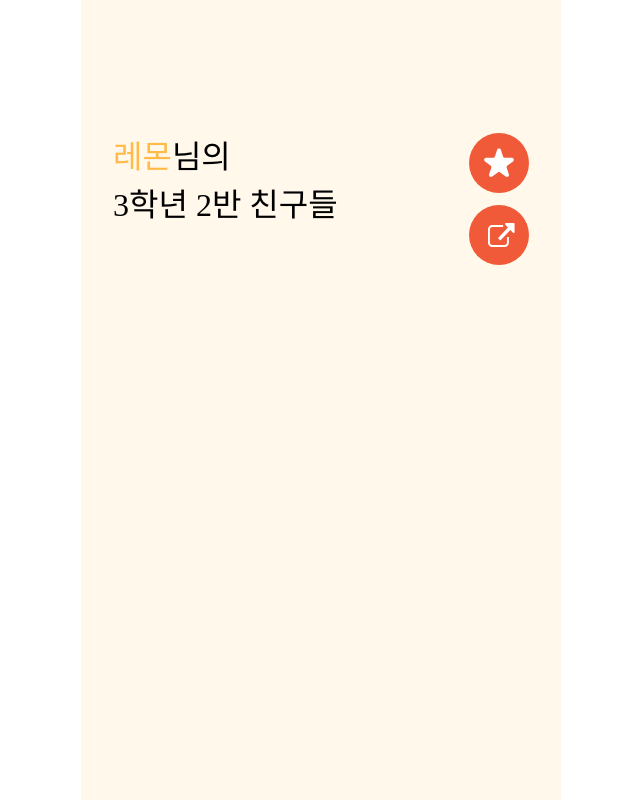
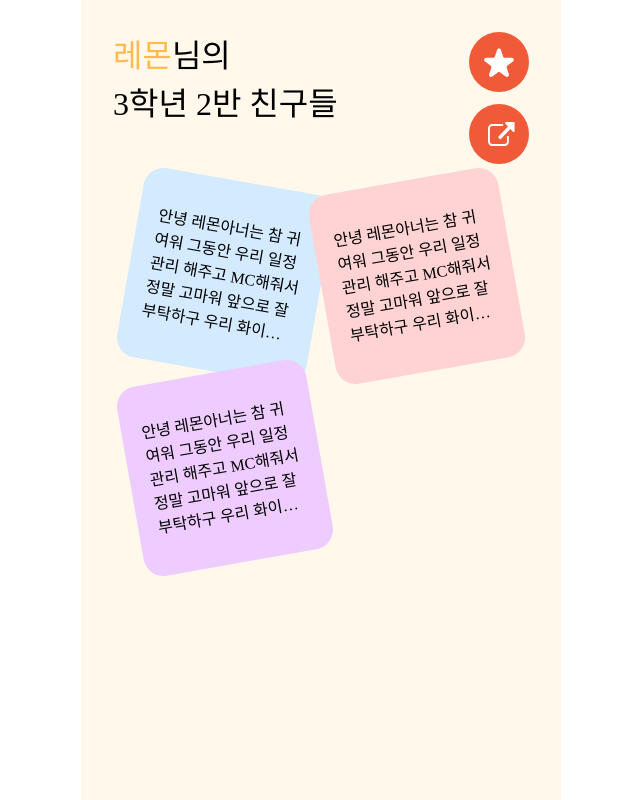
Before and after one commit to memory-makers/rolling-paper, a React (Vite) app: page /rollingpaper in a window 1280 px wide. Shown: the whole page, without its empty margins (319-959 px from the left). Built offline with nearby package versions, Linux system fonts and the light colour scheme; a web font is replaced by a local one.

Commit message:
#7 feat: 롤링페이퍼 카드, 레이아웃

```diff
--- a/package.json
+++ b/package.json
@@ -11,6 +11,7 @@
   },
   "dependencies": {
     "axios": "^0.27.2",
+    "classnames": "^2.3.1",
     "react": "^18.2.0",
     "react-dom": "^18.2.0",
     "react-router-dom": "^6.3.0",
--- /dev/null
+++ b/src/components/rollingpaper/Card.tsx
@@ -0,0 +1,27 @@
+import CardType from '@/utils/rollingPaper/Card.type'
+import React from 'react'
+import colors from '@/styles/colors.scss'
+import styles from './rollingpaper.module.scss'
+import fonts from '@/styles/core/_typography.scss'
+import classNames from 'classnames'
+interface CardProps {
+  card: CardType
+  index: number
+  handleClick: () => void
+}
+
+const Card = ({ index, card, handleClick }: CardProps) => {
+  const rotate = index % 3 && index % 4 ? 'rotate(-10deg)' : 'rotate(10deg)'
+  console.log(styles)
+  return (
+    <div
+      className={classNames(styles.card, styles[card.background], styles[card.font])}
+      style={{ transform: rotate }}
+      onClick={handleClick}
+    >
+      <div>{card.content}</div>
+    </div>
+  )
+}
+
+export default Card
--- /dev/null
+++ b/src/components/rollingpaper/Content.tsx
@@ -0,0 +1,20 @@
+import cardDummy from '@/utils/rollingPaper/cardDummy'
+import React from 'react'
+import Card from './Card'
+import styles from './rollingpaper.module.scss'
+interface ContentProps {
+  handleClick: (index: number) => void
+}
+
+const Content = ({ handleClick }: ContentProps) => {
+  return (
+    <div className={styles.content}>
+      {Object.keys(cardDummy).map((key, index) => {
+        const card = cardDummy[key]
+        return <Card index={index} key={key} card={card} handleClick={() => handleClick(index)} />
+      })}
+    </div>
+  )
+}
+
+export default Content
--- /dev/null
+++ b/src/components/rollingpaper/rollingpaper.module.scss
@@ -0,0 +1,41 @@
+@use '@/styles/colors.scss' as colors;
+@use '@/styles/core/_typography.scss' as txt;
+.content {
+  display: grid;
+  grid-template-columns: repeat(2, 1fr);
+  margin: 0 auto;
+  padding: 16px;
+}
+
+.card {
+  font-size: 16px;
+  box-sizing: border-box;
+  padding: 20px;
+  width: 100%;
+  min-width: 160px;
+  min-height: 160px;
+  aspect-ratio: 1 / 1;
+  display: flex;
+  align-items: center;
+  justify-content: center;
+  div {
+    width: 100%;
+    overflow: hidden;
+    text-overflow: ellipsis;
+    display: -webkit-box;
+    -webkit-line-clamp: 5;
+    -webkit-box-orient: vertical;
+    word-wrap: break-word;
+  }
+  border-radius: 20px;
+  @each $colorKey, $colorValue in colors.$colorMap {
+    &.#{$colorKey} {
+      background-color: $colorValue;
+    }
+  }
+  @each $fontKey, $fontValue in txt.$fontFamilyMap {
+    &.#{$fontKey} {
+      font-family: $fontValue;
+    }
+  }
+}
--- a/src/pages/RollingPaper.tsx
+++ b/src/pages/RollingPaper.tsx
@@ -1,5 +1,6 @@
 import Header from '@/components/layout/Header'
 import Buttons from '@/components/rollingpaper/Buttons'
+import Content from '@/components/rollingpaper/Content'
 import cardDummy from '@/utils/rollingPaper/dummy'
 import React, { useCallback, useState } from 'react'
 import { useParams } from 'react-router-dom'
@@ -40,8 +41,7 @@ const RollingPaper = () => {
       <Header text={rollingpaperName} type="title-button">
         <Buttons isModifyMode={isModifyMode} isCardDetailVisible={isCardDetailVisible} />
       </Header>
-      <div className="content"></div>
-      <div></div>
+      <Content handleClick={handleClick} />
     </>
   )
 }
--- a/src/styles/colors.scss
+++ b/src/styles/colors.scss
@@ -31,3 +31,47 @@ $modalLabel: #787878;
 // etc
 $kakao: #fee500;
 $white: #ffff;
+
+$colorMap: (
+  'cardRed': $cardRed,
+  'cardBlue': $cardBlue,
+  'cardGreen': $cardGreen,
+  'cardPurple': $cardPurple,
+  'cardYellow': $cardYellow,
+  'cardBeige': $cardBeige,
+  'cardWhite': $cardWhite,
+  'textRed': $textRed,
+  'textBlue': $textBlue,
+  'textGreen': $textGreen,
+  'textPurple': $textPurple,
+  'textYellow': $textYellow,
+  'mainBg': $mainBg,
+  'point': $point,
+  'subPoint': $subPoint,
+  'pointLow': $pointLow,
+  'grayMid': $grayMid,
+  'grayLow': $grayLow,
+  'darkBg': $darkBg
+);
+
+// :export {
+//   cardRed: $cardRed;
+//   cardBlue: $cardBlue;
+//   cardGreen: $cardGreen;
+//   cardPurple: $cardPurple;
+//   cardYellow: $cardYellow;
+//   cardBeige: $cardBeige;
+//   cardWhite: $cardWhite;
+//   textRed: $textRed;
+//   textBlue: $textBlue;
+//   textGreen: $textGreen;
+//   textPurple: $textPurple;
+//   textYellow: $textYellow;
+//   mainBg: $mainBg;
+//   point: $point;
+//   subPoint: $subPoint;
+//   pointLow: $pointLow;
+//   grayMid: $grayMid;
+//   grayLow: $grayLow;
+//   darkBg: $darkBg;
+// }
--- a/src/styles/layout/_layout.scss
+++ b/src/styles/layout/_layout.scss
@@ -5,7 +5,6 @@
   position: relative;
   display: flex;
   flex-direction: column;
-  justify-content: space-around;
   align-items: center;
   margin: 0 auto;
   max-width: 480px;
--- a/src/utils/rollingPaper/Card.type.ts
+++ b/src/utils/rollingPaper/Card.type.ts
@@ -1,6 +1,6 @@
-interface Card {
+interface CardType {
   content: string
   background: string
   font: string
 }
-export default Card
+export default CardType
--- /dev/null
+++ b/src/utils/rollingPaper/cardDummy.ts
@@ -0,0 +1,36 @@
+import Card from './Card.type'
+
+const cardDummy = {
+  ['0']: {
+    content: `안녕 레몬아너는 참 귀여워
+그동안 우리 일정관리
+해주고 MC해줘서
+정말 고마워
+앞으로 잘부탁하구
+우리 화이팅하자~!`,
+    background: 'cardBlue',
+    font: 'basic'
+  },
+  ['1']: {
+    content: `안녕 레몬아너는 참 귀여워
+그동안 우리 일정관리
+해주고 MC해줘서
+정말 고마워
+앞으로 잘부탁하구
+우리 화이팅하자~!`,
+    background: 'cardRed',
+    font: 'type1'
+  },
+  ['2']: {
+    content: `안녕 레몬아너는 참 귀여워
+그동안 우리 일정관리
+해주고 MC해줘서
+정말 고마워
+앞으로 잘부탁하구
+우리 화이팅하자~!`,
+    background: 'cardPurple',
+    font: 'type2'
+  }
+} as { [id: string]: Card }
+
+export default cardDummy
--- a/tsconfig.json
+++ b/tsconfig.json
@@ -13,6 +13,7 @@
     "moduleResolution": "Node",
     "resolveJsonModule": true,
     "isolatedModules": true,
+    "suppressImplicitAnyIndexErrors": true,
     "noEmit": true,
     "jsx": "react-jsx",
     "types": ["node"],
```
Also changed, not shown: src/styles/core/_typography.scss (+8 -0 lines), 1 other file (tests, documents, lock files or other folders).
